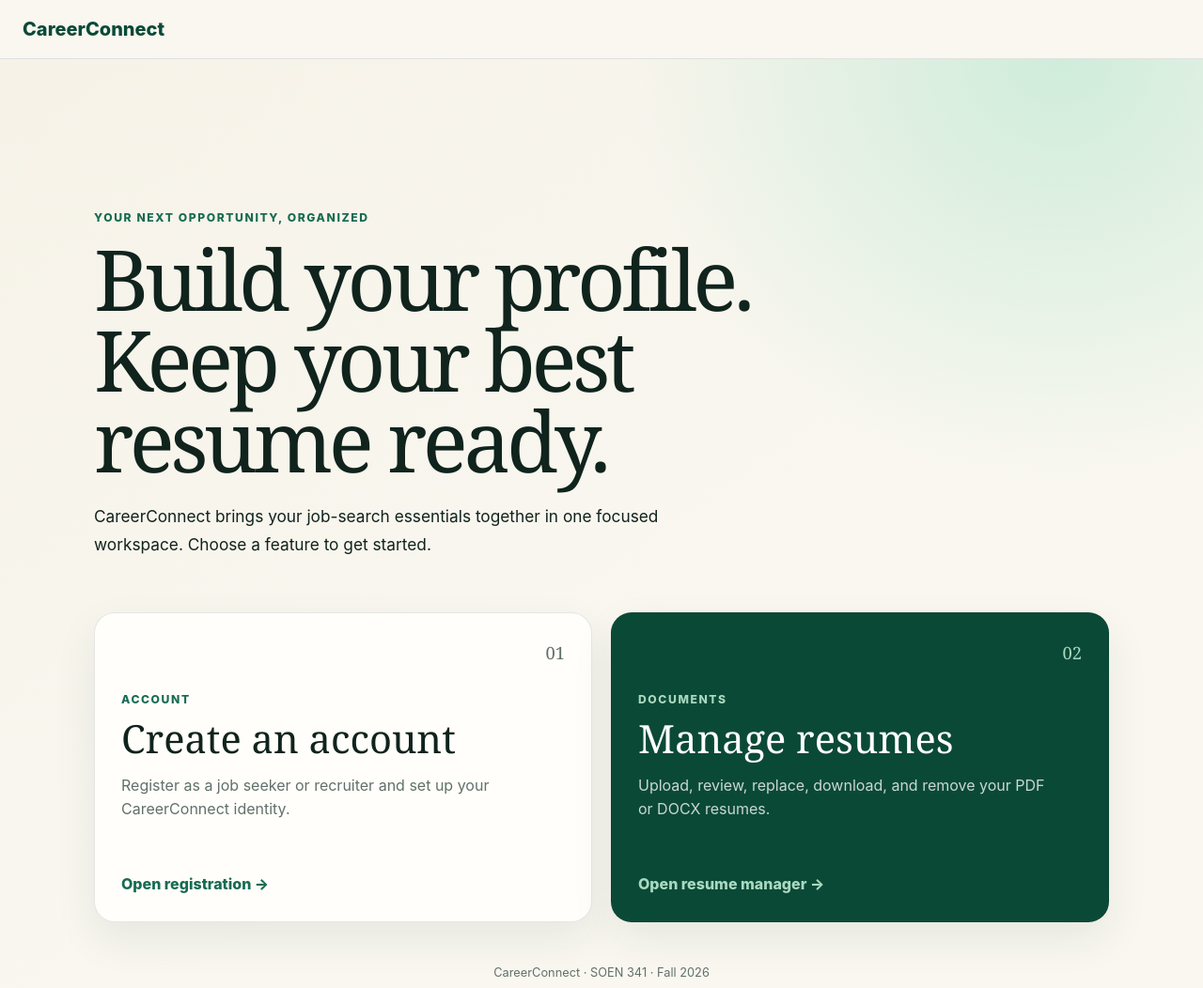
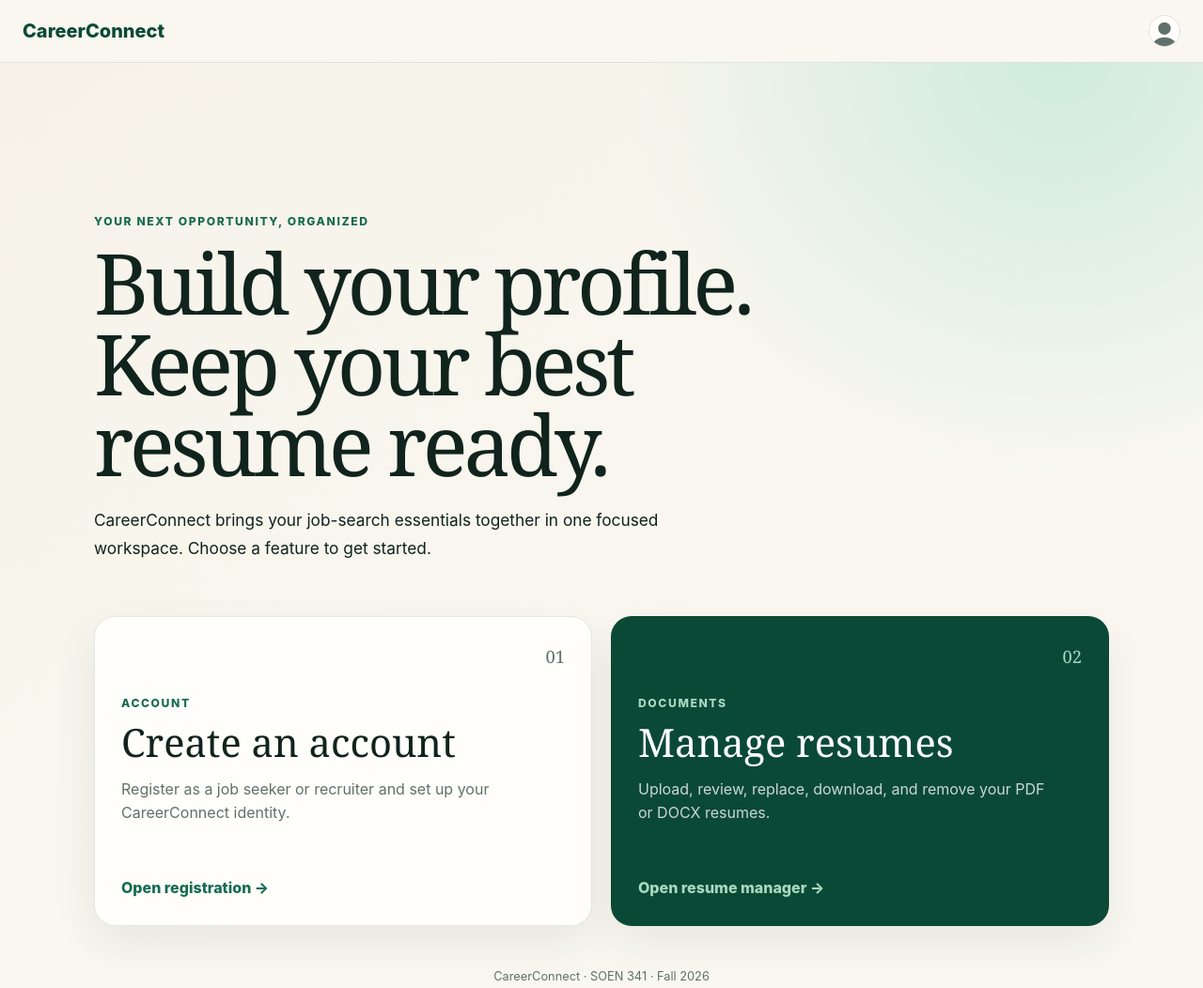
Before and after one commit to HarshPatel-2005/CareerConnect---Job-Search-and-Application-Tracking-Platform, a website: page src/public/index.html in a window 1280 px wide. Shown: the top 1052 px of the page at 94% size. Drawn offline with Linux system fonts and the light colour scheme.

Commit message:
Add profile link with avatar to header in multiple pages

```diff
--- a/src/public/css/layouts/header.css
+++ b/src/public/css/layouts/header.css
@@ -1,6 +1,9 @@
 .page-header {
   background: var(--color-bg-surface);
   border-bottom: 1px solid var(--color-border);
+  position: sticky;
+  top: 0;
+  z-index: 100;
 }
 
 .page-header__inner {
@@ -9,6 +12,16 @@
   display: flex;
   align-items: center;
   gap: 24px;
+}
+
+.page-header__profile-link {
+  margin-left: auto;
+  display: flex;
+  align-items: center;
+  justify-content: center;
+  text-decoration: none;
+  border: 1px solid var(--color-border);
+  border-radius: 50%;
 }
 
 .brand,
--- a/src/public/index.html
+++ b/src/public/index.html
@@ -11,6 +11,15 @@
     <header class="page-header">
         <div class="page-header__inner">
             <a href="/" class="brand">CareerConnect</a>
+            <a href="/profile.html" class="page-header__profile-link">
+                <div class="avatar-container avatar-container" id="avatar">
+                    <svg class="avatar" xmlns="http://www.w3.org/2000/svg" viewBox="0 0 24 24" fill="var(--color-text-muted)"
+                        stroke="none" width="32" height="32">
+                        <circle cx="12" cy="10" r="5" />
+                        <ellipse cx="12" cy="25" rx="10" ry="8" />
+                    </svg>
+                </div>
+            </a>
         </div>
     </header>
 
```
Also changed, not shown: src/public/profile.html (+9 -0 lines), src/public/settings.html (+9 -0 lines).
